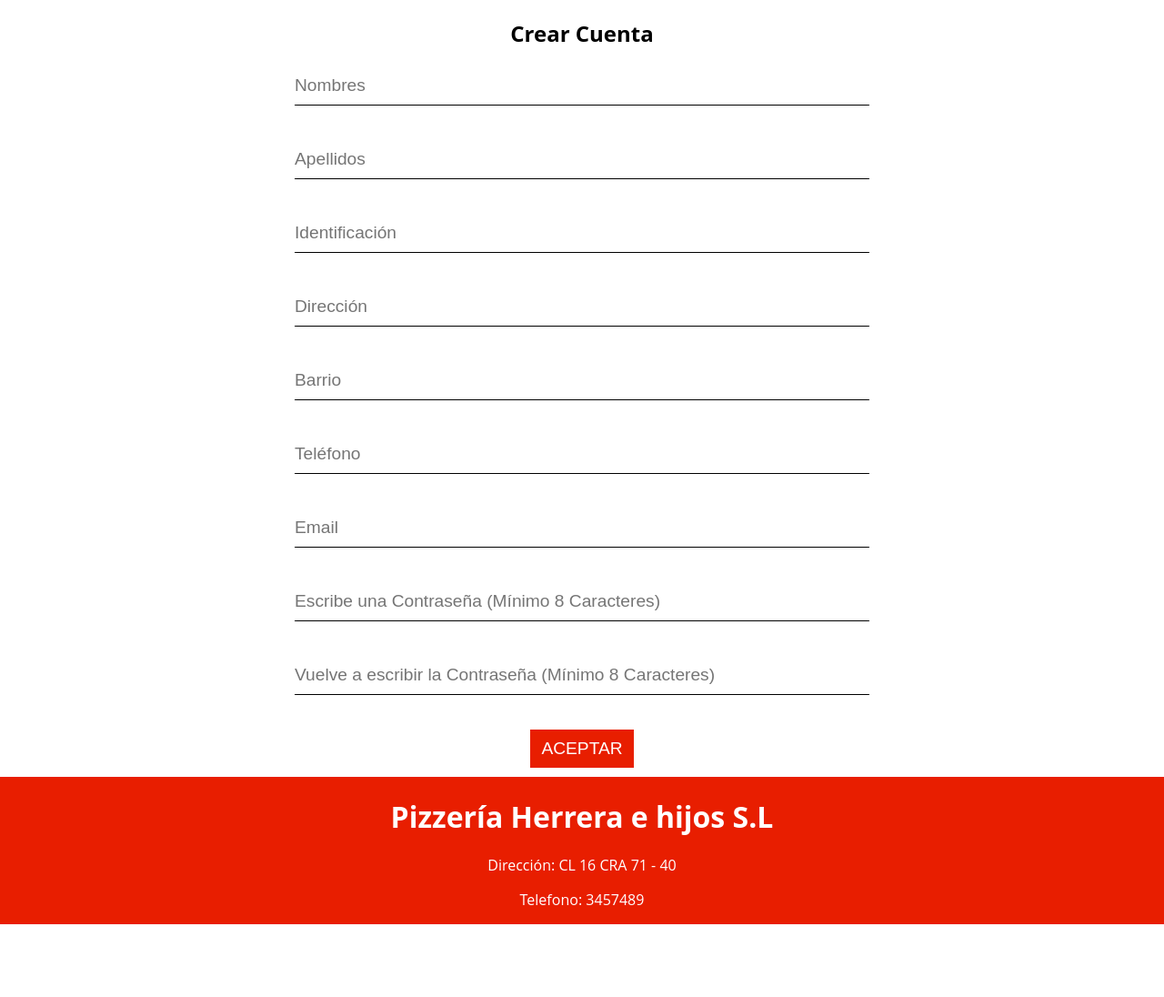
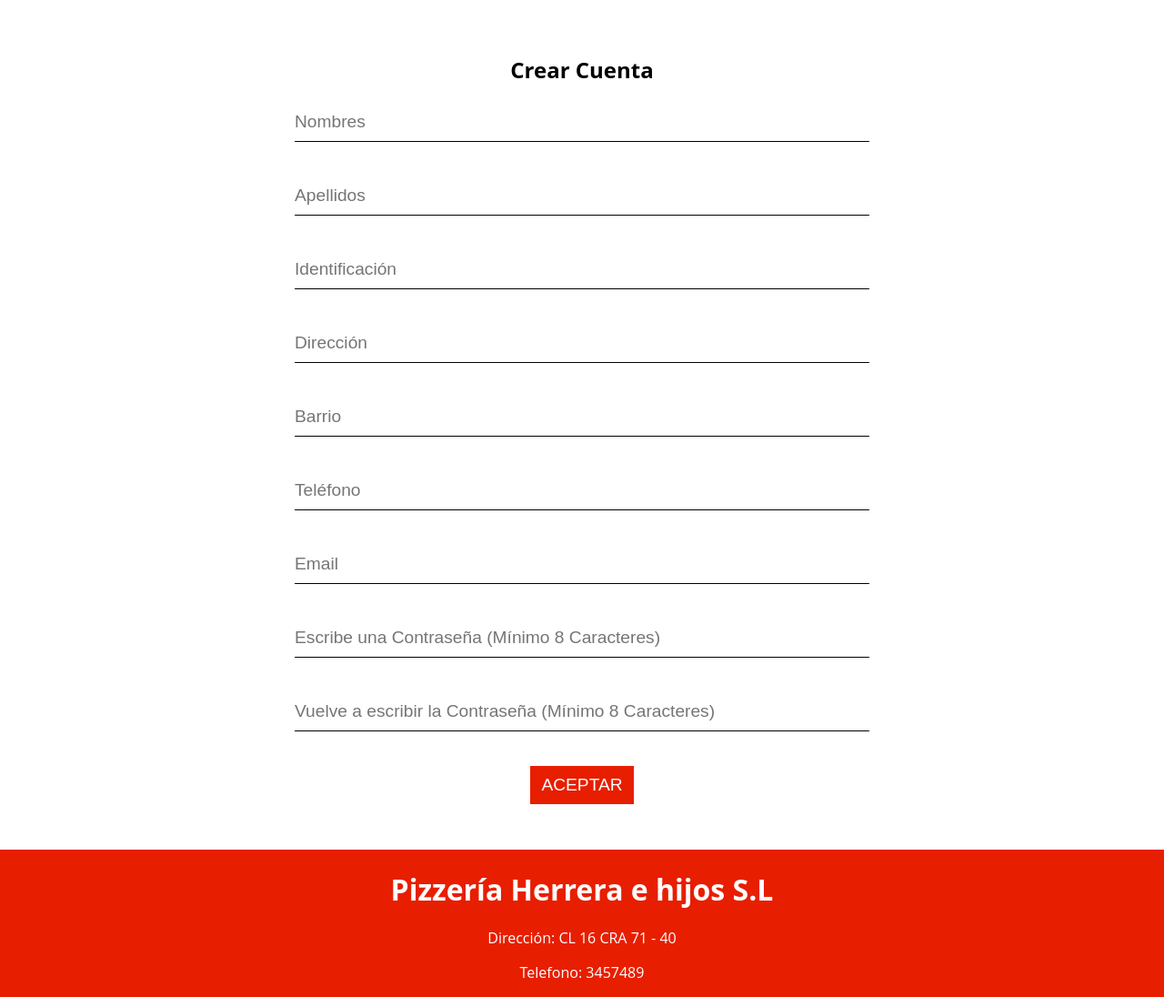
Before and after one commit to SantiG10/Pizzeria, a PHP site: page /Pizzeria/base/crear_cuenta.php in a window 1280 px wide. Shown: the part 175-1271 px from the top of the page at 91% size. Before the commit the page ends 1191 px from the top, so only its background shows below. Run offline with PHP 8.4, Linux system fonts and the light colour scheme.

Commit message:
Organizando estilos y footer

```diff
--- a/base/crear_cuenta.php
+++ b/base/crear_cuenta.php
@@ -16,7 +16,7 @@
 					include 'encabezado.php';
 				?>
 				<form name="f1" action="crear_cuenta2.php" method="post">
-					<div class="row center-xs">
+					<div class="row center-xs form-ppal">
 	  				<div class="col-xs-8 col-md-6">
 	      			<div class="box text-left">
 		        		<h2> Crear Cuenta </h2>
@@ -47,7 +47,7 @@
 		          	<div class="field">
 		            	<input type="password" name="txtClave2"/ class="form-control" placeholder= "Vuelve a escribir la Contraseña (Mínimo 8 Caracteres)"></label><br/>
 		          	</div>
-		          	<div class="actions" id="center-btn">
+		          	<div class="actions center-btn">
 		            	<input type="button" value="Aceptar" onclick="validar()"/ class="btn2 be-green white" ><br/>
 		          	</div>
 	      			</div>
--- a/base/iniciar_sesion.php
+++ b/base/iniciar_sesion.php
@@ -17,7 +17,7 @@
 				include 'encabezado.php';
 			?>
 				<form name="f1" action="iniciar_sesion2.php" method="post">
-					<div class="row center-xs">
+					<div class="row center-xs form-ppal">
 	  				<div class="col-xs-8 col-md-6">
 	      			<div class="box text-left">
 		        		<h2> Iniciar Sesión </h2>
@@ -27,7 +27,7 @@
 		          	<div class="field">
 		            	<input type="password" name="txtClave"/ class="form-control" placeholder= "Contraseña"></label><br/>
 		          	</div>
-		          	<div class="actions">
+		          	<div class="actions center-btn" >
 		            	<input type="button" value="Aceptar" onclick="validar()"/ class="btn2 be-green white" ><br/>
 		          	</div>
 	      			</div>
--- a/css/inicio.css
+++ b/css/inicio.css
@@ -1,14 +1,20 @@
 html,body{
 	margin: 0px;
 	font-family: 'Open Sans', sans-serif;
+	width: 100%;
 }
 
 h2 {
 	text-align: center;
 }
 
-#center-btn {
+.center-btn {
 	text-align: center;
+}
+
+.row.center-xs.form-ppal {
+  margin-top: 40px;
+  margin-bottom: 40px;
 }
 
 .btn{
--- a/index.php
+++ b/index.php
@@ -7,6 +7,7 @@
 		<meta charset="UTF-8">
 		<title>Pizzería</title>
 		<link href="./css/inicio.css" rel="stylesheet">
+		<link href="./css/normalize.css" rel="stylesheet">
 		<link href="./css/flexboxgrid.css" rel="stylesheet">
 
 	</head>
@@ -17,11 +18,6 @@
 			?>
 			<img src="./images/fondo.jpg" class="fondo">
 		</main>
-		<!-- <footer>
-				<h1> Pizzería Herrera e hijos S.L </h1>
-				<p> Dirección: CL 16 CRA 71 - 40 </p>
-				<p> Telefono: 3457489</p>
-		</footer> -->
 
 		<?php include './base/footer.php' ?>
 	</body>
```
